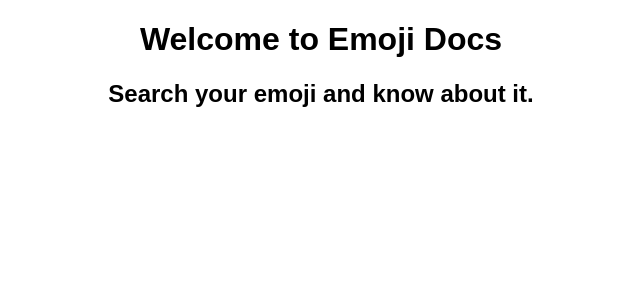
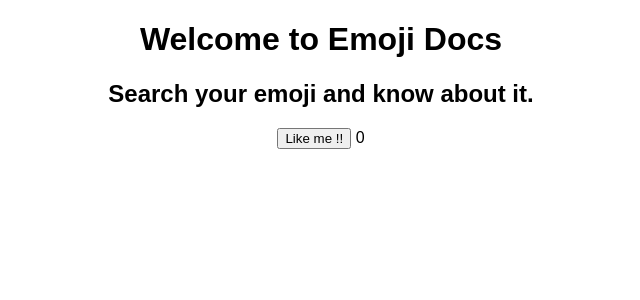
Before and after one commit to Saitejas21/emoji-docs, a React (Create React App) app: page / in a window 1280 px wide. Shown: the top 300 px of the page, without its empty margins (319-959 px from the left). Built offline with nearby package versions, Linux system fonts and the light colour scheme.

Commit message:
initial commit

```diff
--- a/src/App.js
+++ b/src/App.js
@@ -1,10 +1,19 @@
+import React, { useState } from "react";
 import "./styles.css";
 
 export default function App() {
+  const [likeCounter, setLikeCounter] = useState(0);
+
+  function likeClickHandler() {
+    var newLikeCounterValue = likeCounter + 1;
+    setLikeCounter(newLikeCounterValue);
+  }
+
   return (
     <div className="App">
       <h1>Welcome to Emoji Docs</h1>
       <h2>Search your emoji and know about it.</h2>
+      <button onClick={likeClickHandler}>Like me !!</button> {likeCounter}
     </div>
   );
 }
```
